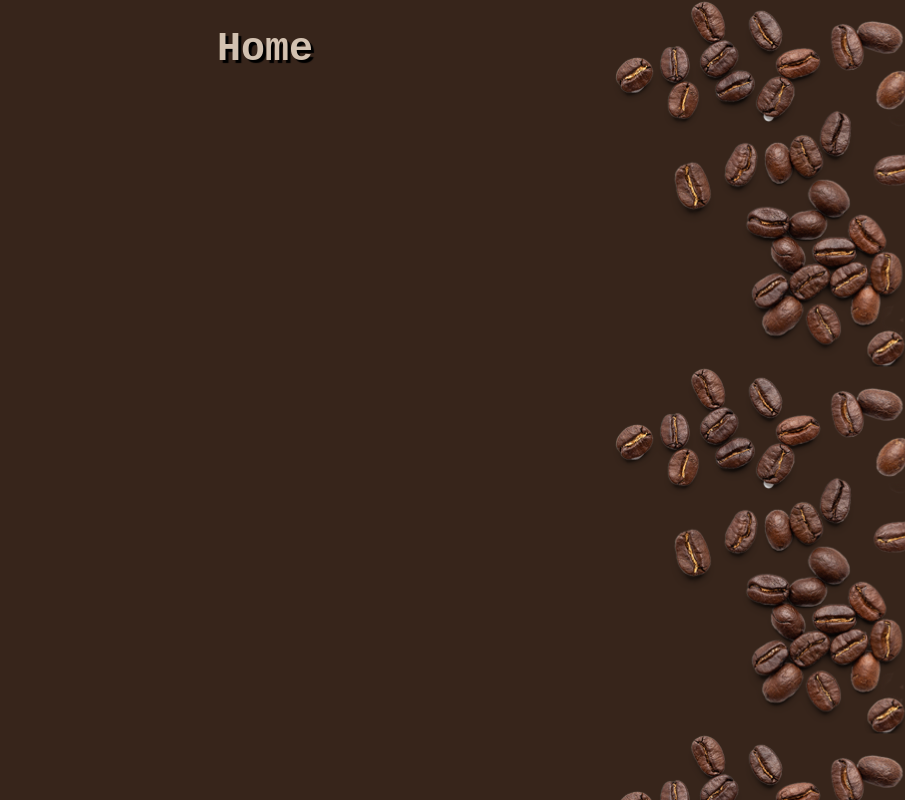
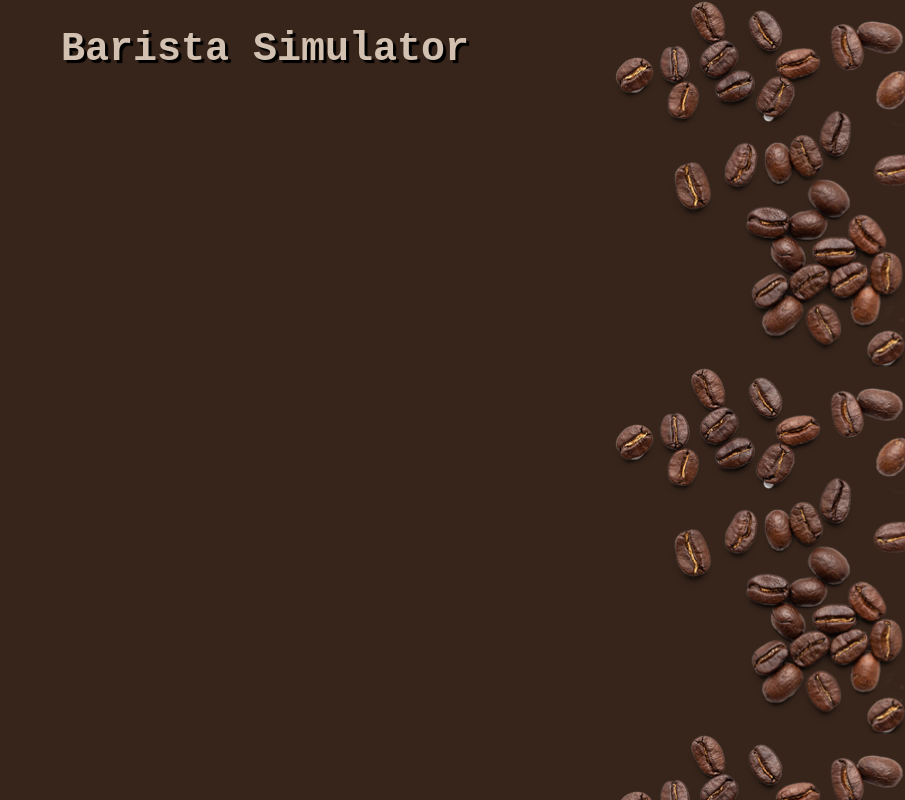
Before and after one commit to mattrenfer/Barista-Simulator, a React (Create React App) app in the folder barista-sim/: page / in a window 1280 px wide. Shown: the whole page, without its empty margins (375-1280 px from the left). Built offline with nearby package versions, Linux system fonts and the light colour scheme.

Commit message:
Retitled

```diff
--- a/barista-sim/src/pages/Home/index.jsx
+++ b/barista-sim/src/pages/Home/index.jsx
@@ -4,7 +4,7 @@ class Home extends PureComponent {
   render() {
     return (
       <>
-        <h1>Home</h1>
+        <h1>Barista Simulator</h1>
       </>
     );
   }
```
